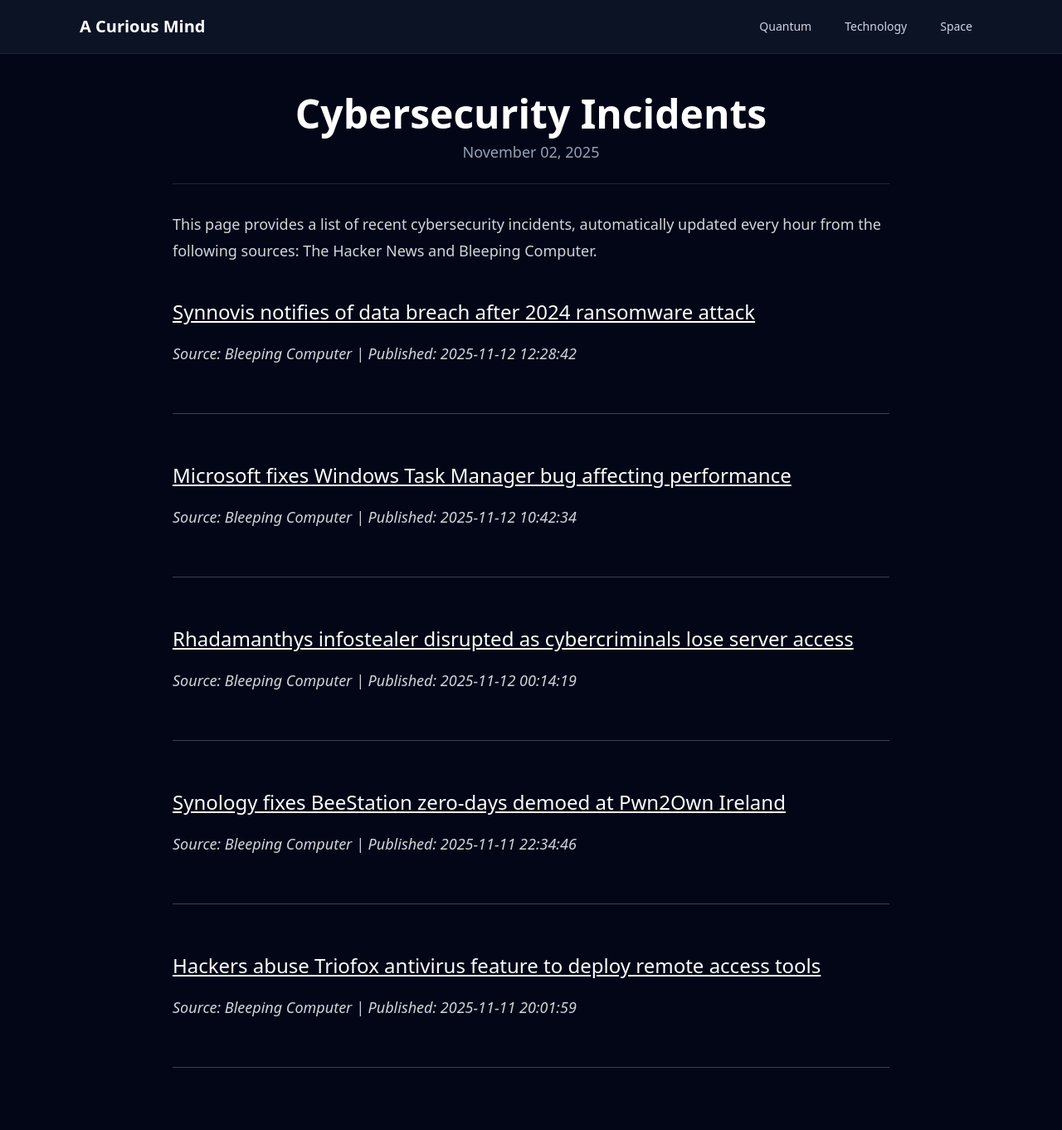
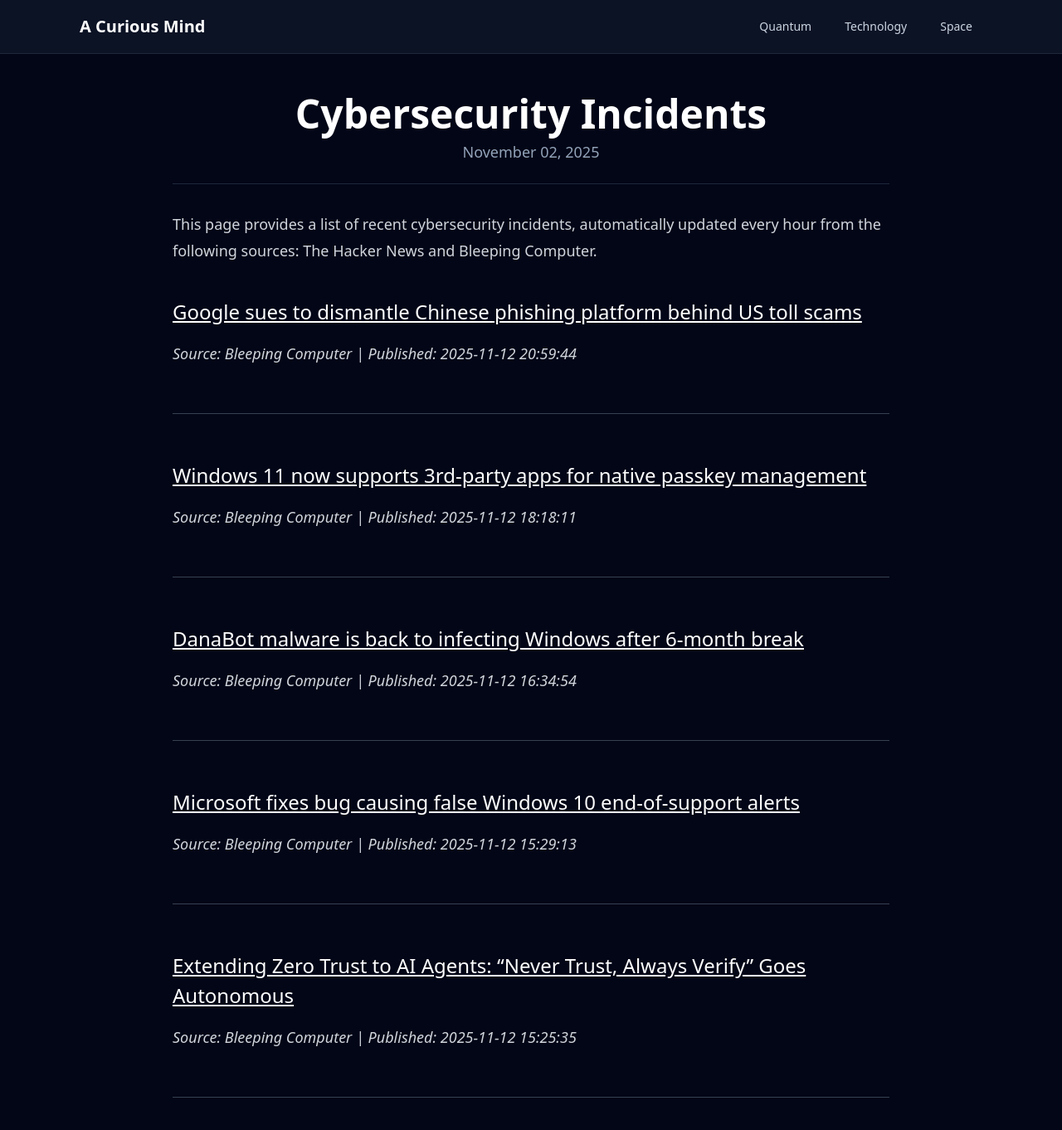
Before and after one commit to onehl7/onehl7.github.io, a Jekyll site: the page built from _posts/2025-11-02-cybersecurity-incidents.md, in a window 1280 px wide and 1400 px high. Shown: the top 1362 px of the window at 83% size. Built offline with Jekyll 4.4.1, drawn with Linux system fonts in a browser that asks for light colours; nearby versions of some CDN libraries.

Commit message:
Update news data

```diff
--- a/_data/news.json
+++ b/_data/news.json
@@ -1,32 +1,32 @@
 [
   {
     "source": "Bleeping Computer",
-    "title": "Synnovis notifies of data breach after 2024 ransomware attack",
-    "link": "https://www.bleepingcomputer.com/news/security/synnovis-notifies-of-data-breach-after-2024-ransomware-attack/",
-    "published": "2025-11-12 12:28:42"
+    "title": "Google sues to dismantle Chinese phishing platform behind US toll scams",
+    "link": "https://www.bleepingcomputer.com/news/security/google-sues-to-dismantle-chinese-phishing-platform-behind-us-toll-scams/",
+    "published": "2025-11-12 20:59:44"
   },
   {
     "source": "Bleeping Computer",
-    "title": "Microsoft fixes Windows Task Manager bug affecting performance",
-    "link": "https://www.bleepingcomputer.com/news/microsoft/microsoft-fixes-windows-task-manager-bug-affecting-performance/",
-    "published": "2025-11-12 10:42:34"
+    "title": "Windows 11 now supports 3rd-party apps for native passkey management",
+    "link": "https://www.bleepingcomputer.com/news/security/windows-11-now-supports-3rd-party-apps-for-native-passkey-management/",
+    "published": "2025-11-12 18:18:11"
   },
   {
     "source": "Bleeping Computer",
-    "title": "Rhadamanthys infostealer disrupted as cybercriminals lose server access",
-    "link": "https://www.bleepingcomputer.com/news/security/rhadamanthys-infostealer-disrupted-as-cybercriminals-lose-server-access/",
-    "published": "2025-11-12 00:14:19"
+    "title": "DanaBot malware is back to infecting Windows after 6-month break",
+    "link": "https://www.bleepingcomputer.com/news/security/danabot-malware-is-back-to-infecting-windows-after-6-month-break/",
+    "published": "2025-11-12 16:34:54"
   },
   {
     "source": "Bleeping Computer",
-    "title": "Synology fixes BeeStation zero-days demoed at Pwn2Own Ireland",
-    "link": "https://www.bleepingcomputer.com/news/security/synology-fixes-beestation-zero-days-demoed-at-pwn2own-ireland/",
-    "published": "2025-11-11 22:34:46"
+    "title": "Microsoft fixes bug causing false Windows 10 end-of-support alerts",
+    "link": "https://www.bleepingcomputer.com/news/microsoft/microsoft-fixes-bug-causing-false-windows-10-end-of-support-alerts/",
+    "published": "2025-11-12 15:29:13"
   },
   {
     "source": "Bleeping Computer",
-    "title": "Hackers abuse Triofox antivirus feature to deploy remote access tools",
-    "link": "https://www.bleepingcomputer.com/news/security/hackers-abuse-triofox-antivirus-feature-to-deploy-remote-access-tools/",
-    "published": "2025-11-11 20:01:59"
+    "title": "Extending Zero Trust to AI Agents: \u201cNever Trust, Always Verify\u201d Goes Autonomous",
+    "link": "https://www.bleepingcomputer.com/news/security/extending-zero-trust-to-ai-agents-never-trust-always-verify-goes-autonomous/",
+    "published": "2025-11-12 15:25:35"
   }
 ]
```
